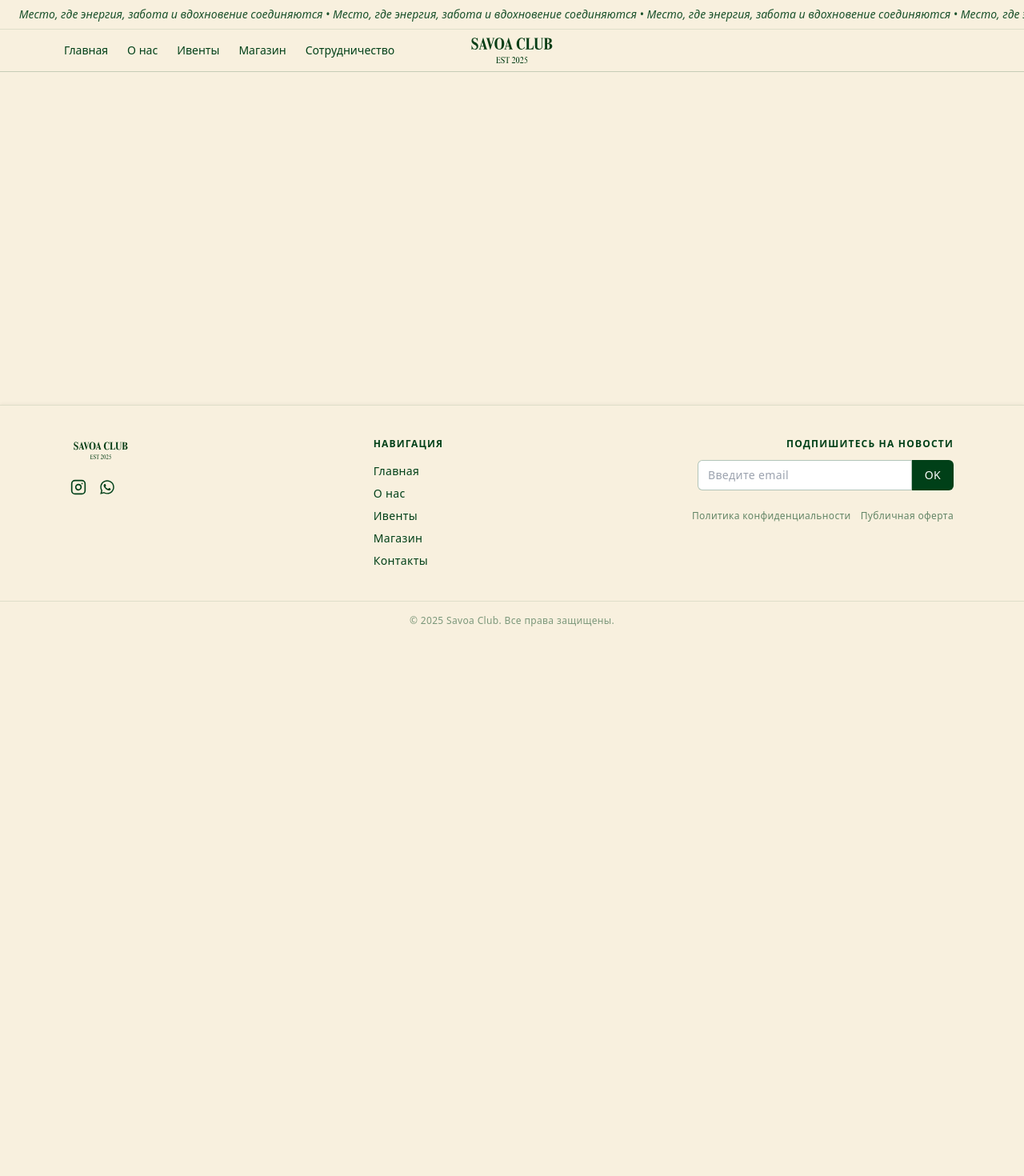
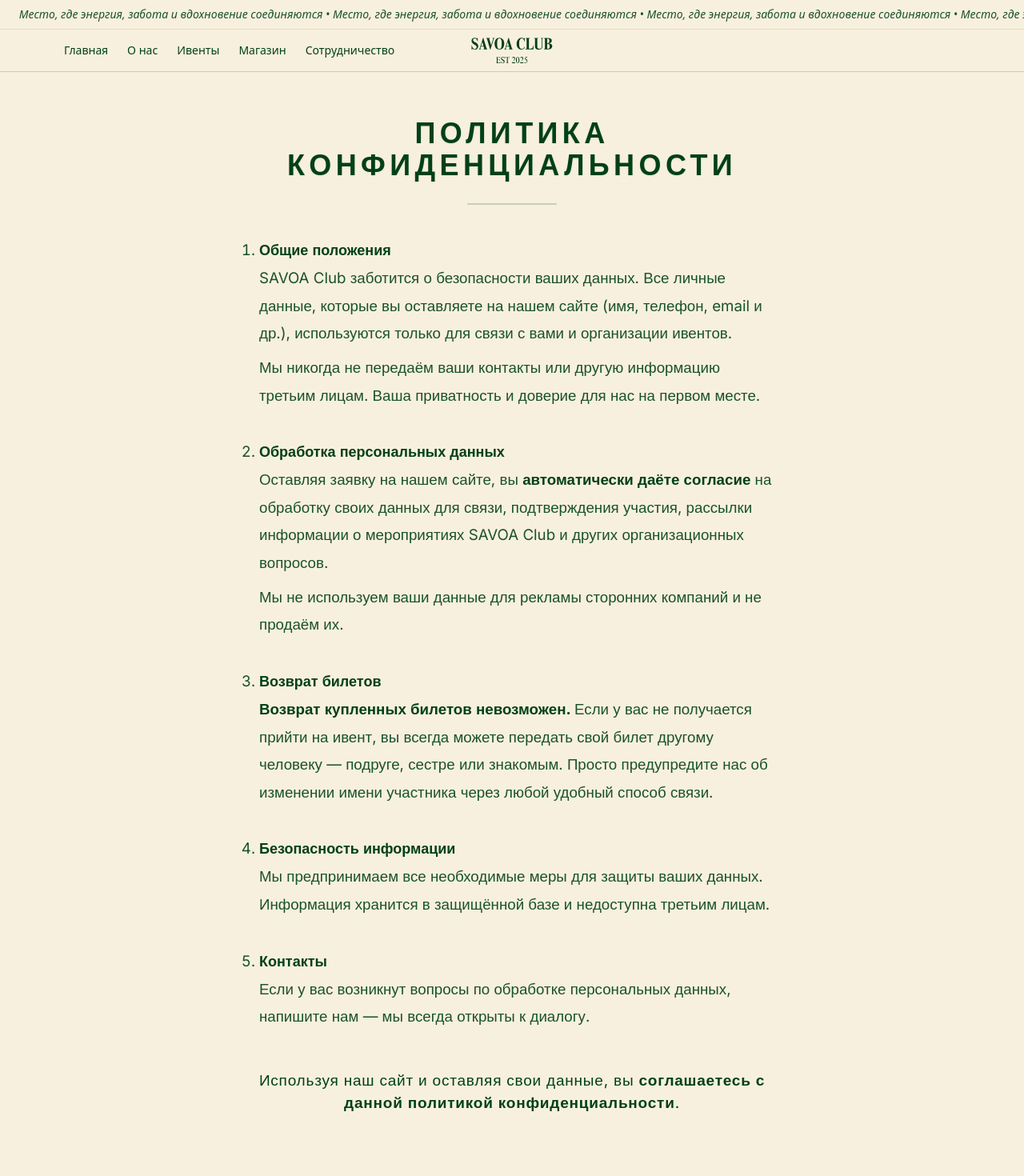
Before and after one commit to vlimkv/savoaclub, a React (Vite) app: page /privacy in a window 1280 px wide. Shown: the top 1470 px of the page at 80% size. Before the commit the page ends 800 px from the top, so only its background shows below. Built offline with nearby package versions, Linux system fonts and the light colour scheme; a web font is replaced by a local one.

Commit message:
Addition: PrivacyPolicy and Offer

```diff
--- a/src/App.jsx
+++ b/src/App.jsx
@@ -7,6 +7,8 @@
 import Navbar from "./components/Navbar";
 import Footer from "./components/Footer";
 import ScrollToTopButton from "./components/ScrollToTopButton";
+import Privacy from './pages/Privacy';
+import Offer from './pages/Offer';
 
 export default function App() {
   return (
@@ -23,6 +25,8 @@
             <Route path="/events" element={<Events />} />
             <Route path="/shop" element={<Shop />} />
             <Route path="/contact" element={<Contact />} />
+            <Route path="/privacy" element={<Privacy />} />
+            <Route path="/offer" element={<Offer />} />
           </Routes>
         </main>
 
--- /dev/null
+++ b/src/components/PrivacyPolicy.jsx
@@ -0,0 +1,59 @@
+export default function PrivacyPolicy() {
+  return (
+    <section className="w-full min-h-[80vh] bg-[#F8F0DE] flex flex-col items-center justify-center py-14 px-2 font-inter">
+      <div className="w-full max-w-2xl mx-auto">
+        {/* Header */}
+        <h1 className="text-[#004018] text-2xl sm:text-4xl font-bold uppercase tracking-[0.15em] text-center mb-4 sm:mb-7 drop-shadow-sm font-inter select-none">
+          политика конфиденциальности
+        </h1>
+        <div className="flex justify-center mb-10">
+          <span className="inline-block h-[2px] w-28 bg-[#004018]/20 rounded-full" />
+        </div>
+        {/* Main List */}
+        <ol className="list-decimal pl-5 pr-1 space-y-9 text-[1.07rem] sm:text-[1.17rem] leading-[1.85] text-[#004018]/90 font-inter">
+          <li>
+            <span className="block font-semibold text-[#004018] text-lg mb-1">Общие положения</span>
+            <p>
+              SAVOA Club заботится о безопасности ваших данных. Все личные данные, которые вы оставляете на нашем сайте (имя, телефон, email и др.), используются только для связи с вами и организации ивентов.
+            </p>
+            <p className="mt-2">
+              Мы никогда не передаём ваши контакты или другую информацию третьим лицам. Ваша приватность и доверие для нас на первом месте.
+            </p>
+          </li>
+          <li>
+            <span className="block font-semibold text-[#004018] text-lg mb-1">Обработка персональных данных</span>
+            <p>
+              Оставляя заявку на нашем сайте, вы <span className="text-[#004018] font-semibold">автоматически даёте согласие</span> на обработку своих данных для связи, подтверждения участия, рассылки информации о мероприятиях SAVOA Club и других организационных вопросов.
+            </p>
+            <p className="mt-2">
+              Мы не используем ваши данные для рекламы сторонних компаний и не продаём их.
+            </p>
+          </li>
+          <li>
+            <span className="block font-semibold text-[#004018] text-lg mb-1">Возврат билетов</span>
+            <p>
+              <span className="font-semibold text-[#004018]">Возврат купленных билетов невозможен.</span> Если у вас не получается прийти на ивент, вы всегда можете передать свой билет другому человеку — подруге, сестре или знакомым. Просто предупредите нас об изменении имени участника через любой удобный способ связи.
+            </p>
+          </li>
+          <li>
+            <span className="block font-semibold text-[#004018] text-lg mb-1">Безопасность информации</span>
+            <p>
+              Мы предпринимаем все необходимые меры для защиты ваших данных. Информация хранится в защищённой базе и недоступна третьим лицам.
+            </p>
+          </li>
+          <li>
+            <span className="block font-semibold text-[#004018] text-lg mb-1">Контакты</span>
+            <p>
+              Если у вас возникнут вопросы по обработке персональных данных, напишите нам — мы всегда открыты к диалогу.
+            </p>
+          </li>
+        </ol>
+        {/* Agreement Text */}
+        <div className="mt-12 mb-7 text-center text-[1.09rem] sm:text-[1.19rem] text-[#004018] font-inter tracking-[0.04em]">
+          Используя наш сайт и оставляя свои данные, вы&nbsp;
+          <span className="font-semibold text-[#004018]">соглашаетесь с данной политикой конфиденциальности</span>.
+        </div>
+      </div>
+    </section>
+  );
+}
--- /dev/null
+++ b/src/pages/Offer.jsx
@@ -0,0 +1,56 @@
+export default function Offer() {
+  return (
+    <section className="w-full min-h-[80vh] bg-[#F8F0DE] flex flex-col items-center justify-center py-14 px-2 font-inter">
+      <div className="w-full max-w-2xl mx-auto">
+        <h1 className="text-[#004018] text-2xl sm:text-4xl font-bold uppercase tracking-[0.15em] text-center mb-4 sm:mb-7 font-inter select-none">
+          публичная оферта
+        </h1>
+        <div className="flex justify-center mb-10">
+          <span className="inline-block h-[2px] w-28 bg-[#004018]/20 rounded-full" />
+        </div>
+        <ol className="list-decimal pl-5 pr-1 space-y-8 text-[1.07rem] sm:text-[1.17rem] leading-[1.85] text-[#004018]/90 font-inter">
+          <li>
+            <span className="block font-semibold text-[#004018] text-lg mb-1">Общие положения</span>
+            <p>
+              Настоящий документ является официальным предложением (публичной офертой) организаторов SAVOA Club любому желающему принять участие в мероприятиях клуба на условиях, указанных ниже.
+            </p>
+          </li>
+          <li>
+            <span className="block font-semibold text-[#004018] text-lg mb-1">Предмет оферты</span>
+            <p>
+              SAVOA Club организует и проводит мероприятия (ивенты), участие в которых возможно только после оформления заявки и подтверждения регистрации.
+            </p>
+          </li>
+          <li>
+            <span className="block font-semibold text-[#004018] text-lg mb-1">Регистрация и оплата</span>
+            <p>
+              Для участия в мероприятии необходимо заполнить заявку на сайте. После получения заявки организатор связывается с вами и предоставляет реквизиты для оплаты. Участие считается подтверждённым только после поступления оплаты и соответствующего уведомления от организатора.
+            </p>
+          </li>
+          <li>
+            <span className="block font-semibold text-[#004018] text-lg mb-1">Передача и возврат билета</span>
+            <p>
+              <span className="font-semibold text-[#004018]">Возврат оплаченного билета невозможен.</span> Если вы не можете прийти, вы вправе передать свой билет другому человеку (например, подруге или родственнице), предварительно уведомив организаторов о смене участника.
+            </p>
+          </li>
+          <li>
+            <span className="block font-semibold text-[#004018] text-lg mb-1">Персональные данные</span>
+            <p>
+              Оставляя заявку, вы даёте согласие на обработку своих персональных данных для целей организации мероприятия и связи. Ваши данные не передаются третьим лицам и не используются для рекламы.
+            </p>
+          </li>
+          <li>
+            <span className="block font-semibold text-[#004018] text-lg mb-1">Ответственность</span>
+            <p>
+              SAVOA Club не несёт ответственности за невозможность участия по причинам, не зависящим от организаторов. Участник несёт ответственность за достоверность предоставленных контактных данных.
+            </p>
+          </li>
+        </ol>
+        <div className="mt-12 mb-7 text-center text-[1.09rem] sm:text-[1.19rem] text-[#004018] font-inter tracking-[0.04em]">
+          Отправляя заявку на сайте SAVOA Club, вы&nbsp;
+          <span className="font-semibold text-[#004018]">принимаете условия данной публичной оферты</span>.
+        </div>
+      </div>
+    </section>
+  );
+}
--- /dev/null
+++ b/src/pages/Privacy.jsx
@@ -0,0 +1,5 @@
+import PrivacyPolicy from '../components/PrivacyPolicy';
+
+export default function Privacy() {
+  return <PrivacyPolicy />;
+}
```
